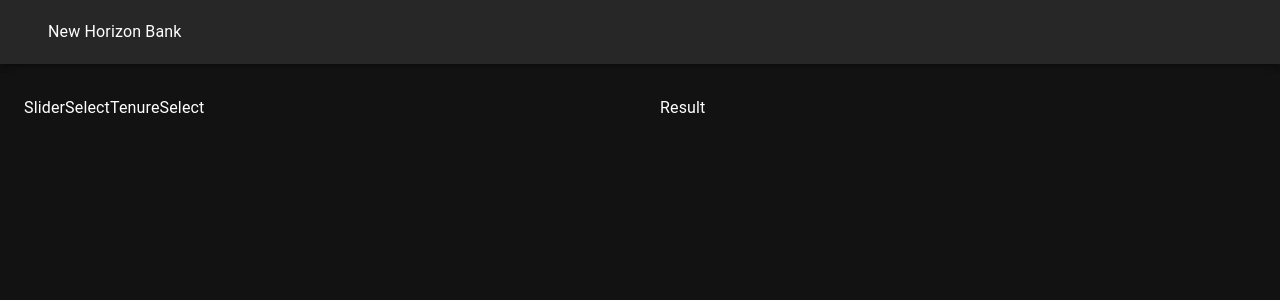
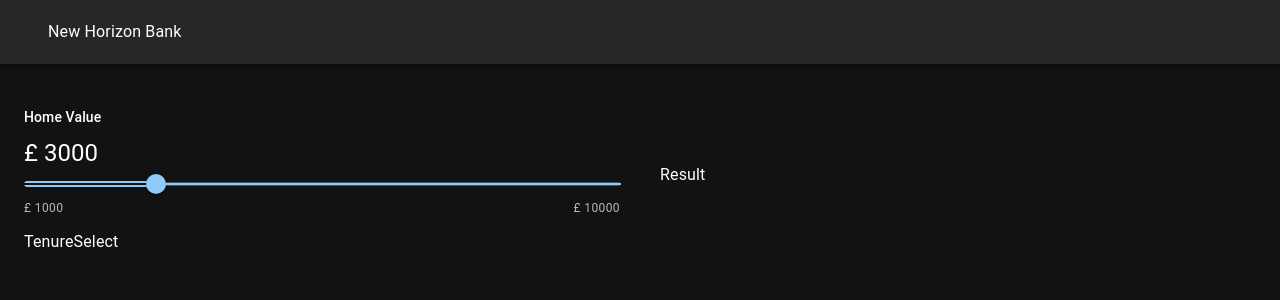
Before and after one commit to goldfishdolphin/mortgage-calculator, a React (Create React App) app: page / in a window 1280 px wide. Shown: the top 300 px of the page. Built offline with nearby package versions, Linux system fonts and the light colour scheme.

Commit message:
Make Slider

```diff
--- a/src/App.js
+++ b/src/App.js
@@ -5,14 +5,22 @@ import Navbar from './Components/Navbar';
 import Result from './Components/Result';
 import SlideSelect from './Components/SliderSelect';
 import TenureSelect from './Components/TenureSelect';
+
 function App() {
+  const [data, setData] = useState({
+    homeValue: 3000,
+    downPayment: 3000 * 0.2,
+    loanPayment: 3000 * .08,
+    loanTerm: 5,
+    interestRate: 5,
+  });
   return (
     <div className="App">
       <Navbar />
       <Container maxWidth='xl' sx={{ marginTop: 4 }}>
         <Grid container spacing={5} alignItems="center">
           <Grid item xs={12} md={6} >
-            <SlideSelect />
+            <SlideSelect data={data} setData={setData} />
             <TenureSelect />
           </Grid>
           <Grid item xs={12} md={6}>
--- a/src/Components/Common/SliderComponent.jsx
+++ b/src/Components/Common/SliderComponent.jsx
@@ -1,12 +1,46 @@
 import React from "react";
 import Slider from '@mui/material/Slider';
 import { Typography } from "@mui/material";
-import { Stack } from '@nui/system';
-function SliderComponent() {
+import { Stack } from '@mui/system';
+function SliderComponent({
+    defaultValue,
+    min,
+    max,
+    label,
+    unit,
+    onChange,
+    amount,
+    value,
+    steps
+}) {
     return (
-        <>
-
-        </>
+        <Stack my={1.4}>
+            <Stack gap={1} >
+                <Typography variant="subtitle2">{label}</Typography>
+                <Typography variant="h5">
+                    {unit} {amount}
+                </Typography>
+            </Stack>
+            <Slider
+                min={min}
+                max={max}
+                defaultValue={defaultValue}
+                aria-label="Default"
+                valueLabelDisplay='auto'
+                onChange={onChange}
+                value={value}
+                marks
+                steps={steps}
+            />
+            <Stack direction="row" justifyContent="space-between">
+                <Typography variant="caption" color="text.secondary">
+                    {unit} {min}
+                </Typography>
+                <Typography variant="caption" color="text.secondary">
+                    {unit} {max}
+                </Typography>
+            </Stack>
+        </Stack >
     );
 }
 
--- a/src/Components/SliderSelect.jsx
+++ b/src/Components/SliderSelect.jsx
@@ -1,7 +1,27 @@
-function SliderSelect() {
+import React from "react";
+import SliderComponent from "./Common/SliderComponent";
+function SliderSelect({ data, setData }) {
+    const bank_limit = 10000;
     return (
         <>
-            SliderSelect
+            <SliderComponent
+                onChange={(e, value) => {
+                    setData({
+                        ...data,
+                        homeValue: value.toFixed(0),
+                        downPayment: (0.2 * value).toFixed(0),
+                        loanAmount: (0.8 * value).toFixed(0),
+                    });
+                }}
+                defaultValue={data.homeValue}
+                min={1000}
+                max={bank_limit}
+                steps={100}
+                unit="£"
+                amount={data.homeValue}
+                label="Home Value"
+                value={data.homeValue}
+            />
         </>
     );
 }
```
